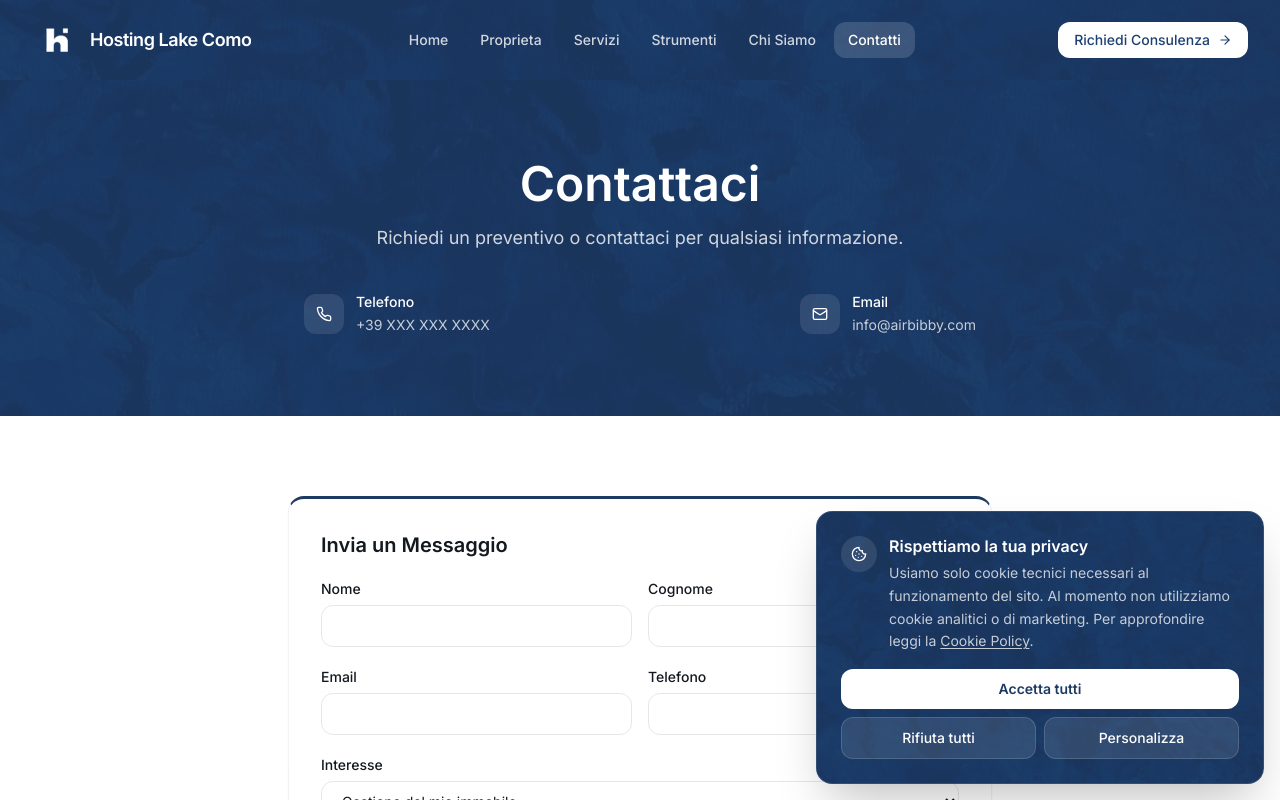
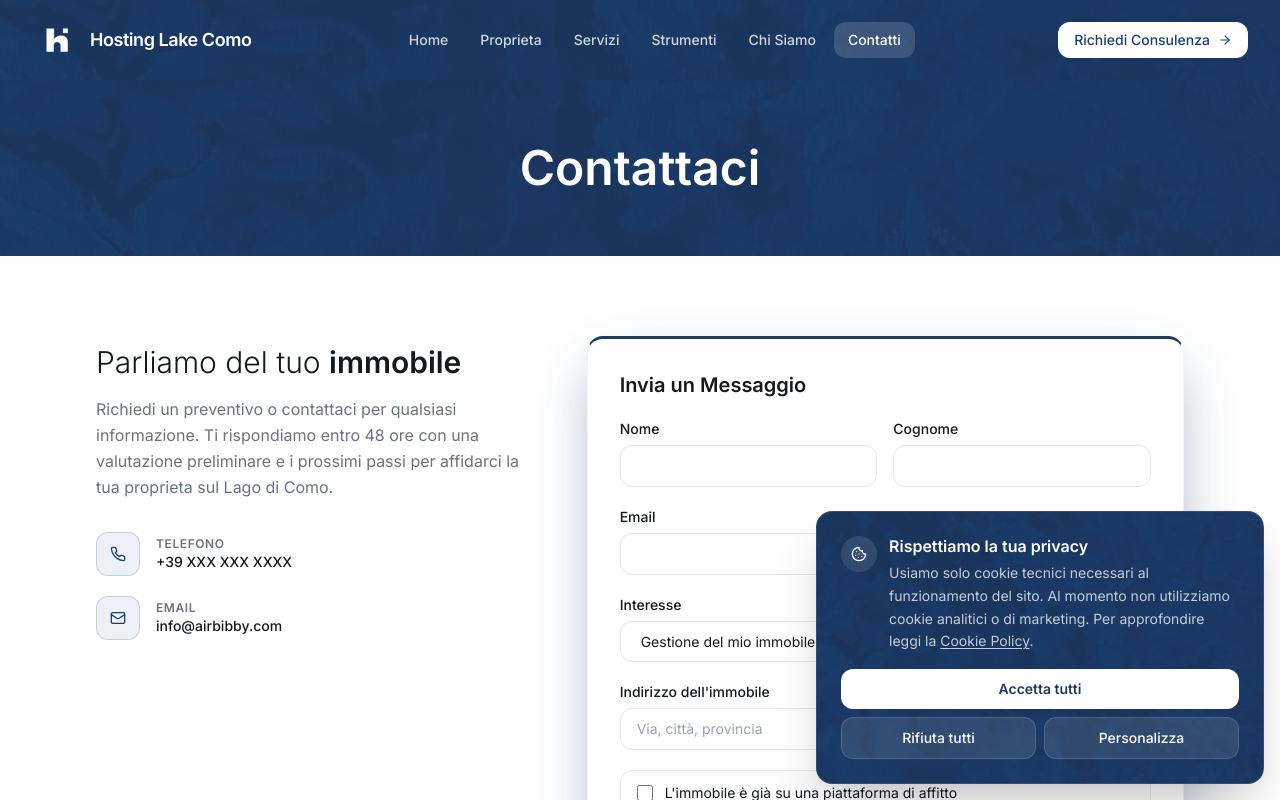
Before and after one commit to crapotca2/hostinglakecomo, a Next.js app: page /contact in a window 1280 px wide. Shown: the top 800 px of the page. Built offline with nearby package versions, Linux system fonts and the light colour scheme.

Commit message:
ui: AI badge on strumenti coming-soon + contact 2-col layout with navy form shadow

```diff
--- a/src/app/(public)/contact/page.tsx
+++ b/src/app/(public)/contact/page.tsx
@@ -49,7 +49,7 @@ function ContactForm() {
   return (
     <form
       onSubmit={handleSubmit}
-      className="bg-white rounded-2xl p-8 border border-border/50 border-t-[3px] border-t-[#1D3A62] shadow-sm space-y-5"
+      className="bg-white rounded-2xl p-8 border border-border/50 border-t-[3px] border-t-[#1D3A62] shadow-[0_25px_60px_-12px_rgba(29,58,98,0.45)] space-y-5"
     >
       <h2 className="text-xl font-semibold mb-2">Invia un Messaggio</h2>
       {from && (
@@ -172,56 +172,75 @@ function ContactFormFallback() {
 export default function ContactPage() {
   return (
     <div className="pt-20">
-      <section className="py-20 bg-[#1D3A62] text-white relative overflow-hidden">
+      <section className="py-16 bg-[#1D3A62] text-white relative overflow-hidden">
         <div
           aria-hidden
           className="absolute inset-0 opacity-[0.08] bg-[url('/images/textures/como-trama.jpg')] bg-cover bg-center"
         />
         <div className="max-w-6xl mx-auto px-4 sm:px-6 lg:px-8 text-center relative">
-          <h1 className="text-4xl sm:text-5xl font-light mb-4 text-white">
+          <h1 className="text-4xl sm:text-5xl font-light text-white">
             <span className="font-semibold">Contattaci</span>
           </h1>
-          <p className="text-white/80 max-w-2xl mx-auto text-lg">
-            Richiedi un preventivo o contattaci per qualsiasi informazione.
-          </p>
-          <div className="max-w-2xl mx-auto mt-10 grid sm:grid-cols-2 gap-6 text-left">
-            <div className="flex items-center gap-3">
-              <div className="h-10 w-10 rounded-xl bg-white/10 flex items-center justify-center shrink-0">
-                <Phone className="h-4 w-4 text-white" />
-              </div>
-              <div>
-                <div className="text-sm font-medium text-white">Telefono</div>
-                <a
-                  href="tel:+39031547xxxx"
-                  className="text-sm text-white/75 hover:text-white transition-colors"
-                >
-                  +39 XXX XXX XXXX
-                </a>
-              </div>
-            </div>
-            <div className="flex items-center gap-3 sm:justify-end">
-              <div className="h-10 w-10 rounded-xl bg-white/10 flex items-center justify-center shrink-0">
-                <Mail className="h-4 w-4 text-white" />
-              </div>
-              <div>
-                <div className="text-sm font-medium text-white">Email</div>
-                <a
-                  href="mailto:info@airbibby.com"
-                  className="text-sm text-white/75 hover:text-white transition-colors"
-                >
-                  info@airbibby.com
-                </a>
-              </div>
-            </div>
-          </div>
         </div>
       </section>
 
       <section className="py-20">
-        <div className="max-w-3xl mx-auto px-4 sm:px-6 lg:px-8">
-          <Suspense fallback={<ContactFormFallback />}>
-            <ContactForm />
-          </Suspense>
+        <div className="max-w-6xl mx-auto px-4 sm:px-6 lg:px-8">
+          <div className="grid lg:grid-cols-[5fr_7fr] gap-12 lg:gap-16 items-start">
+            {/* INFO LEFT */}
+            <div className="lg:pt-2">
+              <h2 className="text-2xl sm:text-3xl font-light text-foreground mb-4">
+                Parliamo del tuo{" "}
+                <span className="font-semibold">immobile</span>
+              </h2>
+              <p className="text-muted-foreground leading-relaxed mb-8">
+                Richiedi un preventivo o contattaci per qualsiasi informazione.
+                Ti rispondiamo entro 48 ore con una valutazione preliminare e i
+                prossimi passi per affidarci la tua proprieta sul Lago di Como.
+              </p>
+              <div className="space-y-5">
+                <a
+                  href="tel:+39031547xxxx"
+                  className="flex items-center gap-4 group"
+                >
+                  <div className="h-11 w-11 rounded-xl bg-primary/[0.08] border border-primary/20 flex items-center justify-center shrink-0 group-hover:bg-primary/[0.12] transition-colors">
+                    <Phone className="h-4 w-4 text-primary" />
+                  </div>
+                  <div>
+                    <div className="text-xs font-semibold uppercase tracking-wider text-muted-foreground">
+                      Telefono
+                    </div>
+                    <div className="text-sm font-medium text-foreground group-hover:text-primary transition-colors">
+                      +39 XXX XXX XXXX
+                    </div>
+                  </div>
+                </a>
+                <a
+                  href="mailto:info@airbibby.com"
+                  className="flex items-center gap-4 group"
+                >
+                  <div className="h-11 w-11 rounded-xl bg-primary/[0.08] border border-primary/20 flex items-center justify-center shrink-0 group-hover:bg-primary/[0.12] transition-colors">
+                    <Mail className="h-4 w-4 text-primary" />
+                  </div>
+                  <div>
+                    <div className="text-xs font-semibold uppercase tracking-wider text-muted-foreground">
+                      Email
+                    </div>
+                    <div className="text-sm font-medium text-foreground group-hover:text-primary transition-colors">
+                      info@airbibby.com
+                    </div>
+                  </div>
+                </a>
+              </div>
+            </div>
+
+            {/* FORM RIGHT */}
+            <div>
+              <Suspense fallback={<ContactFormFallback />}>
+                <ContactForm />
+              </Suspense>
+            </div>
+          </div>
         </div>
       </section>
 
--- a/src/app/(public)/strumenti/page.tsx
+++ b/src/app/(public)/strumenti/page.tsx
@@ -7,7 +7,6 @@ import {
   Lightbulb,
   BookOpen,
   PenTool,
-  Lock,
   ArrowRight,
   Navigation,
   Map,
@@ -292,9 +291,9 @@ export default function StrumentiPage() {
               >
                 <div className="flex items-start justify-between gap-3 mb-2">
                   <h3 className="text-base font-semibold">{t.name}</h3>
-                  <span className="shrink-0 inline-flex items-center gap-1 text-[10px] font-semibold uppercase tracking-wider text-muted-foreground bg-muted px-2 py-0.5 rounded-full whitespace-nowrap">
-                    <Lock className="h-2.5 w-2.5" />
-                    In arrivo
+                  <span className="shrink-0 inline-flex items-center gap-1 text-[10px] font-semibold uppercase tracking-wider text-primary bg-primary/[0.08] border border-primary/20 px-2 py-0.5 rounded-full whitespace-nowrap">
+                    <Sparkles className="h-2.5 w-2.5" />
+                    AI
                   </span>
                 </div>
                 <p className="text-sm text-muted-foreground leading-relaxed">
```
